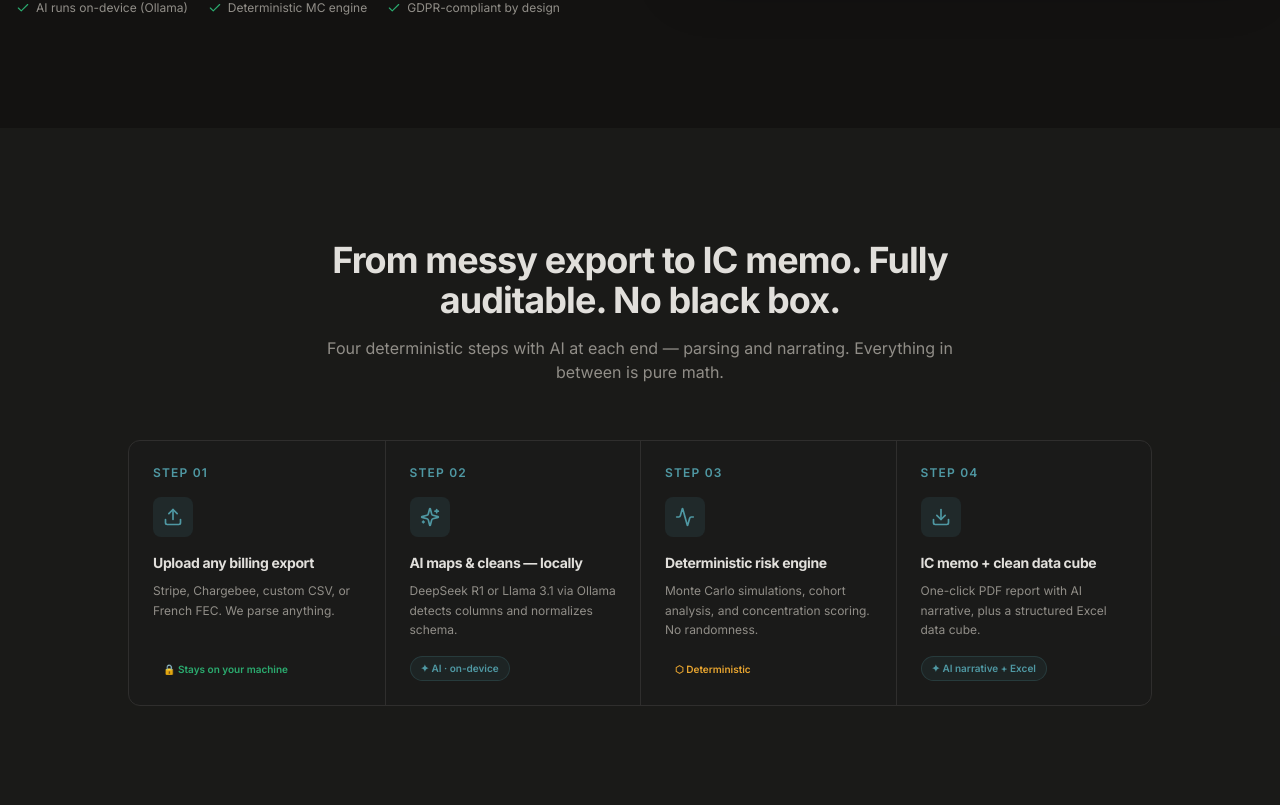
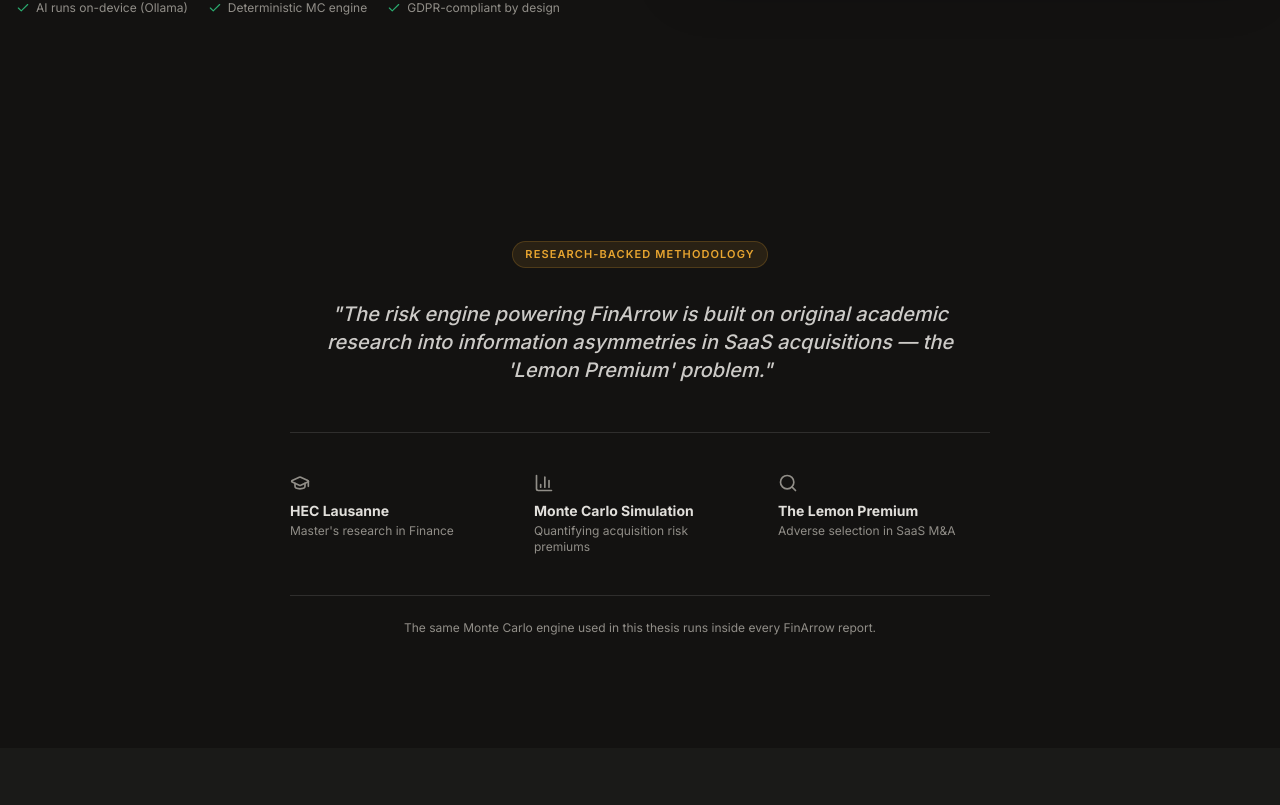
Before and after one commit to mbezier/formal-mvp-guide, a React (Vite) app: page / in a window 1280 px wide. Shown: the part 635-1440 px from the top of the page. Built offline with nearby package versions, Linux system fonts and the light colour scheme; the HTML template or start-up script is replaced by a standard one; a web font is replaced by a local one.

Commit message:
Revamped landing page layout
Co-authored-by: mbezier <86664012+mbezier@users.noreply.github.com>

```diff
--- /dev/null
+++ b/src/components/landing/AcademicSection.tsx
@@ -0,0 +1,70 @@
+import { GraduationCap, BarChart3, Search } from "lucide-react";
+
+const items = [
+  {
+    icon: GraduationCap,
+    title: "HEC Lausanne",
+    sub: "Master's research in Finance",
+  },
+  {
+    icon: BarChart3,
+    title: "Monte Carlo Simulation",
+    sub: "Quantifying acquisition risk premiums",
+  },
+  {
+    icon: Search,
+    title: "The Lemon Premium",
+    sub: "Adverse selection in SaaS M&A",
+  },
+];
+
+export const AcademicSection = () => (
+  <section id="methodology" className="py-20 md:py-28">
+    <div className="container mx-auto px-4">
+      <div className="max-w-[700px] mx-auto">
+        {/* Label */}
+        <div className="text-center mb-8">
+          <span
+            className="inline-flex items-center text-[11px] font-semibold uppercase tracking-widest px-3 py-1 rounded-full"
+            style={{
+              color: "hsl(38 80% 55%)",
+              backgroundColor: "hsl(38 80% 55% / 0.1)",
+              border: "1px solid hsl(38 80% 55% / 0.2)",
+            }}
+          >
+            Research-backed methodology
+          </span>
+        </div>
+
+        {/* Pull-quote */}
+        <blockquote className="text-center text-lg md:text-xl font-medium italic leading-relaxed text-foreground/90 mb-12">
+          "The risk engine powering FinArrow is built on original academic research
+          into information asymmetries in SaaS acquisitions — the 'Lemon Premium'
+          problem."
+        </blockquote>
+
+        {/* Divider */}
+        <div className="border-t border-border mb-10" />
+
+        {/* Three items */}
+        <div className="grid grid-cols-1 sm:grid-cols-3 gap-8 mb-10">
+          {items.map((item) => (
+            <div key={item.title} className="text-center sm:text-left">
+              <item.icon className="h-5 w-5 text-muted-foreground mx-auto sm:mx-0 mb-2" />
+              <p className="text-sm font-bold mb-0.5">{item.title}</p>
+              <p className="text-xs text-muted-foreground">{item.sub}</p>
+            </div>
+          ))}
+        </div>
+
+        {/* Divider */}
+        <div className="border-t border-border mb-6" />
+
+        {/* Footnote */}
+        <p className="text-xs text-muted-foreground text-center">
+          The same Monte Carlo engine used in this thesis runs inside every FinArrow report.
+        </p>
+      </div>
+    </div>
+  </section>
+);
--- a/src/components/landing/CTASection.tsx
+++ b/src/components/landing/CTASection.tsx
@@ -1,33 +1,54 @@
+import { useState } from "react";
 import { ArrowRight } from "lucide-react";
 
 export const CTASection = () => {
-  const mailto =
-    "mailto:maxime.bezier@unil.ch?subject=FinArrow%20Demo%20Request&body=Hi%2C%0A%0AI%27d%20like%20to%20request%20a%20demo%20of%20FinArrow.%0A%0AMy%20role%3A%20%0AFund%20%2F%20firm%3A%20%0A%0AThanks!";
+  const [email, setEmail] = useState("");
+
+  const handleSubmit = (e: React.FormEvent) => {
+    e.preventDefault();
+    const mailto = `mailto:maxime.bezier@unil.ch?subject=FinArrow%20Early%20Access&body=Hi%2C%0A%0AI%27d%20like%20early%20access%20to%20FinArrow.%0A%0AEmail%3A%20${encodeURIComponent(email)}%0AMy%20role%3A%20%0AFund%20%2F%20firm%3A%20%0A%0AThanks!`;
+    window.location.href = mailto;
+  };
 
   return (
     <section id="request-demo" className="py-20 md:py-28 bg-accent/20">
       <div className="container mx-auto px-4">
         <div className="max-w-xl mx-auto text-center">
-          <p className="text-xs font-semibold uppercase tracking-widest mb-3" style={{ color: "#4f98a3" }}>
+          <p
+            className="text-xs font-semibold uppercase tracking-widest mb-3"
+            style={{ color: "#4f98a3" }}
+          >
             Early access
           </p>
           <h2 className="text-3xl md:text-4xl font-extrabold tracking-tight mb-4">
             Run your first AI-assisted VDD report this week.
           </h2>
           <p className="text-muted-foreground mb-8 leading-relaxed text-sm">
-            We're onboarding a small group of search funds and PE firms for early access. Tell us about your use case
-            and we'll respond within 48 hours.
+            We're onboarding a small group of search funds and PE firms for early
+            access. Tell us about your use case and we'll respond within 48 hours.
           </p>
 
-          <a
-            href={mailto}
-            className="inline-flex items-center justify-center gap-2 h-12 px-8 rounded-full text-sm font-semibold text-white transition-opacity hover:opacity-90"
-            style={{ backgroundColor: "#4f98a3" }}
+          <form
+            onSubmit={handleSubmit}
+            className="flex flex-col sm:flex-row gap-3 max-w-md mx-auto mb-4"
           >
-            Request Demo <ArrowRight className="h-4 w-4" />
-          </a>
+            <input
+              type="email"
+              required
+              placeholder="you@firm.com"
+              value={email}
+              onChange={(e) => setEmail(e.target.value)}
+              className="flex-1 h-12 px-5 rounded-full border border-border bg-card text-sm placeholder:text-muted-foreground focus:outline-none focus:ring-2 focus:ring-primary"
+            />
+            <button
+              type="submit"
+              className="h-12 px-6 rounded-full text-sm font-semibold text-primary-foreground flex items-center justify-center gap-2 transition-opacity hover:opacity-90 whitespace-nowrap bg-primary"
+            >
+              Get early access <ArrowRight className="h-4 w-4" />
+            </button>
+          </form>
 
-          <p className="text-[10px] text-muted-foreground mt-4">
+          <p className="text-[10px] text-muted-foreground">
             No credit card. AI runs locally. Your data never leaves your machine.
           </p>
         </div>
--- a/src/components/landing/Footer.tsx
+++ b/src/components/landing/Footer.tsx
@@ -8,7 +8,7 @@ export const Footer = () => (
         © 2026 FinArrow · AI-native SaaS Due Diligence · Built in France 🇫🇷
       </p>
       <p className="text-xs text-muted-foreground">
-        AI runs locally · GDPR by design
+        Research: HEC Lausanne · AI runs locally · GDPR by design
       </p>
     </div>
   </footer>
--- a/src/components/landing/HowItWorksSection.tsx
+++ b/src/components/landing/HowItWorksSection.tsx
@@ -22,7 +22,7 @@ const steps = [
     icon: Activity,
     title: "Deterministic risk engine",
     desc: "Monte Carlo simulations, cohort analysis, and concentration scoring. No randomness.",
-    tag: "⬡ Deterministic",
+    tag: "⬡ MC simulation · HEC research",
     tagColor: "hsl(38 80% 55%)",
   },
   {
--- a/src/components/landing/MockReportCard.tsx
+++ b/src/components/landing/MockReportCard.tsx
@@ -23,7 +23,7 @@ export const MockReportCard = () => {
       <div className="grid grid-cols-3 gap-3 mb-5">
         {[
           { label: "MRR", value: "€216k", color: "#4f98a3" },
-          { label: "NRR", value: "118%", color: "hsl(152 60% 42%)" },
+          { label: "ARR", value: "€2.6M", color: "hsl(152 60% 42%)" },
           { label: "Top-1", value: "5.8%", color: "hsl(38 80% 55%)" },
         ].map((kpi) => (
           <div key={kpi.label} className="bg-accent/50 rounded-lg p-3 text-center">
--- a/src/components/landing/Navbar.tsx
+++ b/src/components/landing/Navbar.tsx
@@ -16,6 +16,7 @@ export const Navbar = () => {
 
   const links = [
     { label: "How it works", href: "#how-it-works" },
+    { label: "Methodology", href: "#methodology" },
     { label: "Privacy", href: "#privacy" },
     { label: "Metrics", href: "#metrics" },
   ];
--- a/src/components/landing/PrivacySection.tsx
+++ b/src/components/landing/PrivacySection.tsx
@@ -10,7 +10,7 @@ const flowNodes = [
   { label: "📁 Client billing export / FEC", style: "default" },
   { label: "🔒 Anonymization (local Python)", style: "teal" },
   { label: "✦ AI column mapping (Ollama — on-device)", style: "teal" },
-  { label: "⬡ Deterministic SaaS engine (local)", style: "teal" },
+  { label: "⬡ MC risk engine — HEC Lausanne methodology", style: "teal" },
   { label: "✓ IC Report PDF + data cube", style: "green" },
 ] as const;
 
--- /dev/null
+++ b/src/components/landing/SampleReportSection.tsx
@@ -0,0 +1,32 @@
+import { ArrowRight } from "lucide-react";
+
+export const SampleReportSection = () => (
+  <section className="py-20 md:py-28">
+    <div className="container mx-auto px-4">
+      <div className="max-w-[600px] mx-auto text-center">
+        <p
+          className="text-xs font-semibold uppercase tracking-widest mb-3"
+          style={{ color: "#4f98a3" }}
+        >
+          See the output
+        </p>
+        <h3 className="text-2xl md:text-3xl font-extrabold tracking-tight mb-4">
+          Download a sample VDD report.
+        </h3>
+        <p className="text-sm text-muted-foreground leading-relaxed mb-8">
+          Generated from anonymized SaaS billing data. This is the exact output
+          your IC will receive.
+        </p>
+        <a
+          href="#"
+          className="inline-flex items-center gap-2 h-11 px-6 rounded-full text-sm font-semibold border border-border hover:bg-accent transition-colors"
+        >
+          Download sample PDF <ArrowRight className="h-4 w-4" />
+        </a>
+        <p className="text-[10px] text-muted-foreground mt-4">
+          Produced by the FinArrow engine · HEC Lausanne research methodology
+        </p>
+      </div>
+    </div>
+  </section>
+);
--- a/src/pages/LandingPage.tsx
+++ b/src/pages/LandingPage.tsx
@@ -1,8 +1,10 @@
 import { Navbar } from "@/components/landing/Navbar";
 import { HeroSection } from "@/components/landing/HeroSection";
+import { AcademicSection } from "@/components/landing/AcademicSection";
 import { HowItWorksSection } from "@/components/landing/HowItWorksSection";
 import { PrivacySection } from "@/components/landing/PrivacySection";
 import { MetricsSection } from "@/components/landing/MetricsSection";
+import { SampleReportSection } from "@/components/landing/SampleReportSection";
 import { CTASection } from "@/components/landing/CTASection";
 import { Footer } from "@/components/landing/Footer";
 
@@ -11,9 +13,11 @@ export default function LandingPage() {
     <div className="min-h-screen bg-background">
       <Navbar />
       <HeroSection />
+      <AcademicSection />
       <HowItWorksSection />
       <PrivacySection />
       <MetricsSection />
+      <SampleReportSection />
       <CTASection />
       <Footer />
     </div>
```
